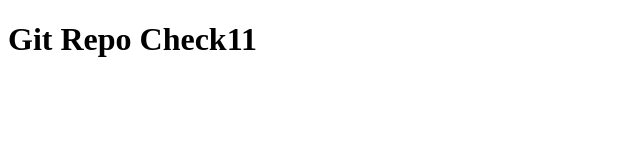
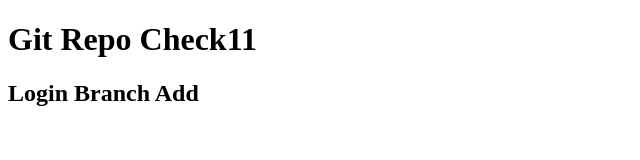
Before and after one commit to rashedul-alam/MyAppSample, a plain HTML site: page index.html in a window 1280 px wide. Shown: the whole page, without its empty margins (0-640 px from the left). Drawn offline with Linux system fonts and the light colour scheme.

Commit message:
login form

```diff
--- a/index.html
+++ b/index.html
@@ -9,6 +9,7 @@
 
 <body>
     <h1>Git Repo Check11</h1>
+    <h2>Login Branch Add</h2>
 
 </body>
 
```
Also changed, not shown: login.html (added).
